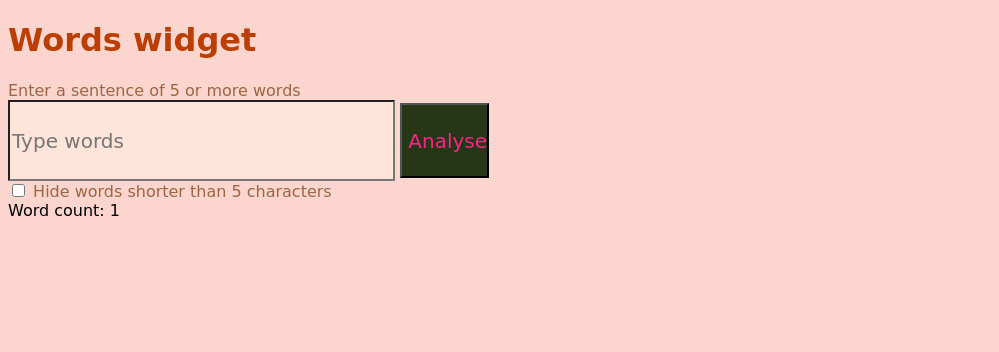
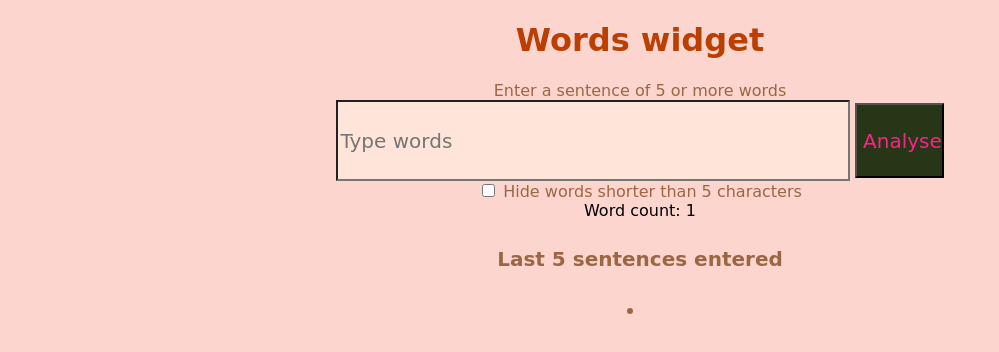
Before and after one commit to simelane-jpd/words, a plain HTML site: page index.html in a window 1280 px wide. Both pictures are taken after a click on the button "Analyse". Shown: the whole page, without its empty margins (0-999 px from the left). Drawn offline with Linux system fonts and the light colour scheme.

Commit message:
added keep track of sentences

```diff
--- a/index.html
+++ b/index.html
@@ -15,6 +15,8 @@
     <div class="main container">
 
         <h1>Words widget</h1>
+
+
         <div style="color:#9c6644;">Enter a sentence of 5 or more words</div>
         <input type="text" placeholder="Type words" class="text" id="analyzebtn">
         <button type="button" class="btn" id="btn">Analyse</button>
@@ -22,12 +24,23 @@
 
         <div style="color:#9c6644;">
             <input type="checkbox" class="checkbox">
-            <label for="vehicle1"> Hide words shorter than 5 characters</label>
+            <label for="check"> Hide words shorter than 5 characters</label>
+            </div>
+
+
+            <div class="messages"></div>
+        <div  id="desk"></div>
+        <div class="message"></div>
+
+        <div class="sentencesentered"style="color:#9c6644;" >
+<h4>Last 5 sentences entered</h4>
+       <div class="showWords">
+
+
+
 
         </div>
-        <div class="messages"></div>
-        <div class="colorBox" id="desk"></div>
-        <div class="message"></div>
+        </div>
     </div>
     </div>
 
--- a/index.js
+++ b/index.js
@@ -1,9 +1,10 @@
+const showWords = document.querySelector(".showWords")
 const button = document.querySelector(".btn");
 //const box = document.querySelector(".tick");
 const buttonMessage = document.querySelector(".message");
 const boxMessage = document.querySelector(".messages");
 const checkbox = document.querySelector(".checkbox")
-button.addEventListener("click", () => {highlight(); wordcount()});
+button.addEventListener("click", () => { highlight(); wordcount(); showtheWordsonscreen() });
 
 function characters() {
     let func = document.getElementById('analyzebtn').value.replaceAll('.', '');
@@ -12,7 +13,7 @@ function characters() {
 }
 
 //word count//
-let count=[]
+let count = []
 function wordcount() {
 
     let character = characters()
@@ -21,11 +22,11 @@ function wordcount() {
     var sum = count.reduce(function (x, y) {
         return x + y;
     }, 0);
-    let average =(sum/(count.length))
+    let average = (sum / (count.length))
 
-    if(character.length>=average){
+    if (character.length >= average) {
         document.getElementById('desk').style.background = "#f72585";
-    }else{
+    } else {
         document.getElementById('desk').style.background = "#ffba08";
     }
     return buttonMessage.innerHTML = ` Word count: ${character.length}`
@@ -43,7 +44,7 @@ function hide() {
         } else if (character1.length > 4) {
             if (character1.length == longestWord) {
                 arr += ` <mark style="background-color: #f72585"> ${character1}</mark>`
-            } else {arr += ` <mark style="background-color:#ffba08"> ${character1}</mark>` }
+            } else { arr += ` <mark style="background-color:#ffba08"> ${character1}</mark>` }
         }
     }
     return boxMessage.innerHTML = arr
@@ -88,10 +89,57 @@ checkbox.addEventListener("click", () => {
     }
 });
 
-function checkCount(){
-    if(count.length==5){
+function checkCount() {
+    if (count.length == 5) {
         return count.shift()
-    }else{
-        return count=count;
+    } else {
+        return count = count;
     }
 }
+
+//keep track of last 5 sentences//
+
+
+function showtheWordsonscreen() {
+    let func = document.getElementById("analyzebtn").value
+    getwords()
+    saveword.push(func);
+    let text = "";
+    for (let i = 0; i < saveword.length; i++) {
+        text += "<li>" + saveword[i] + "</li>";
+    }
+    text += "";
+
+    return showWords.innerHTML = text
+}
+const ul = document.querySelector(".words");
+showWords.addEventListener('click', getWords)
+
+function getWords(word) {
+    console.log(word.target.innerHTML)
+    let func = word.target.innerHTML;
+    const character = func.split(" ");
+
+}
+
+
+
+function getwords() {
+    if (saveword.length == 5) {
+        return saveword.shift()
+    } else {
+        return saveword = saveword;
+    }
+}
+
+//function checkCount(){
+//  if(count.length==5){
+//  return count.shift()
+// }else{
+// return count=count;
+// }
+//}
+let saveword = [];
+if (localStorage['saveWords']) {
+    saveword = JSON.parse(localStorage.getItem('saveWords'))
+}
--- a/style.css
+++ b/style.css
@@ -1,10 +1,12 @@
 body {
     background-color: #fcd5ce;
     font-family: cursive;
-    position: center;
+    text-align: center;
+
 }
 h1 {
     color:#bb3e03;
+
 }
 .btn {
     color:#f72585;
@@ -20,7 +22,7 @@ h1 {
     block-size: 2cm;
     font-family:cursive;
     font-size: 20px;
-    width: 30%;
+    width: 40%;
 
 }
 .counter, .longest {
@@ -34,3 +36,8 @@ h1 {
 .hidden{
     display: none;
 }
+
+.sentencesentered {
+    font-family: cursive;
+    font-size: 20px;
+}
```
